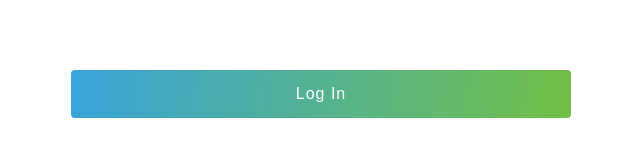
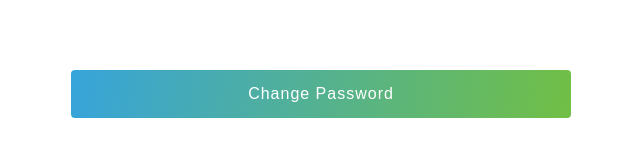
Before and after one commit to uttamraj143/DailyMilkFreshWeb, a React (Create React App) app: page /login in a window 1280 px wide. Both pictures are taken after a click on the element "Forgot your password ?". Shown: the part 481-638 px from the top of the page, without its empty margins (319-959 px from the left). Built offline with nearby package versions, Linux system fonts and the light colour scheme.

Commit message:
forgot password

```diff
--- a/src/components/login/Login.js
+++ b/src/components/login/Login.js
@@ -198,7 +198,7 @@ export default function Login() {
           <input
             onClick={(e) => handleForgotPassword(e)}
             type="submit"
-            value="Log In"
+            value="Change Password"
             className="Login__submit"
           ></input>
         </form>
--- a/src/components/login/login.scss
+++ b/src/components/login/login.scss
@@ -92,6 +92,7 @@
     cursor: pointer;
     &-disabled {
       background-color: #808080;
+      background: linear-gradient(278deg, #a1a59e, #4f4f50);
       cursor: auto;
     }
   }
```
